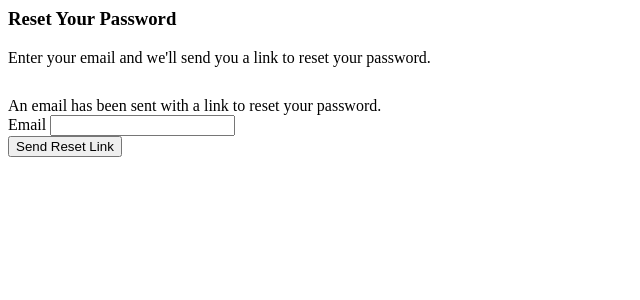
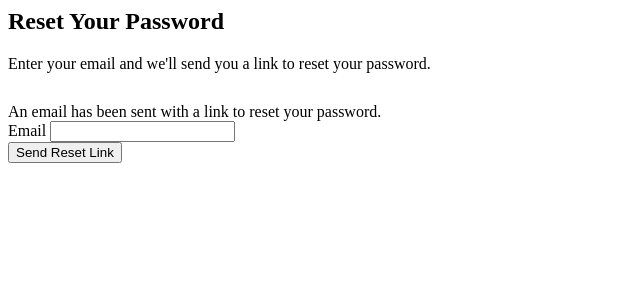
Before and after one commit to emilyliza/practice_repo, a Python web app: template public/app/templates/forgot.html in a window 1280 px wide. Shown: the top 300 px of the page, without its empty margins (0-640 px from the left). Run offline with Jinja, Linux system fonts and the light colour scheme; the template is opened without the code that fills it, so the values that code supplies are empty.

Commit message:
clean up, consistent html headers

```diff
--- a/public/app/modules/Chargeback.js
+++ b/public/app/modules/Chargeback.js
@@ -50,7 +50,7 @@
 		.state('chargeback.review', {
 			url: '/review',
 			templateUrl: '/app/templates/chargeback.review.html'
-		})
+		});
 		//$urlRouterProvider.otherwise('/chargeback/');
 
 	})
@@ -72,9 +72,7 @@
 		var _this = this;
 		$scope.save = function(data) {
 			$scope.$broadcast('show-errors-check-validity');
-			console.log('saving')
 			if ($scope.cbForm.$valid) {
-				console.log('valid')
 				ChargebackService.save(data).then(function (user) {
 					$state.go('chargebacks');
 				}, function (res) {
--- a/public/app/modules/Chargebacks.js
+++ b/public/app/modules/Chargebacks.js
@@ -35,14 +35,14 @@
 		};
 
 		ChargebacksService.prototype.nextPage = function() {
-			if (this.busy) return;
+			if (this.busy) { return; }
     		this.busy = true;
     		var _this = this;
 
     		$http.get('/api/v1/chargebacks?page=' + this.page)
 			.success(function (rows) {
 				var new_data = rows;
-				console.log(new_data)
+
 				_.each(new_data, function(d) {
 					_this.data.push(d);
 				});
--- a/public/app/templates/forgot.html
+++ b/public/app/templates/forgot.html
@@ -1,5 +1,9 @@
 
-<h3>Reset Your Password</h3>
+<div class="row search" style="margin-bottom: 20px;">
+	<div class="col-md-12">
+		<h2 style="margin-top: 0px;">Reset Your Password</h2>
+	</div>
+</div>
 
 <div class="row">
 
--- a/public/app/templates/login.html
+++ b/public/app/templates/login.html
@@ -1,6 +1,5 @@
 
-
-<div class="row">
+<div class="row search" style="margin-bottom: 20px;">
 	<div class="col-md-12">
 		<h2 style="margin-top: 0px;">Login</h2>
 	</div>
```
Also changed, not shown: public/app/templates/home.html (+6 -1 lines), 1 other file.
